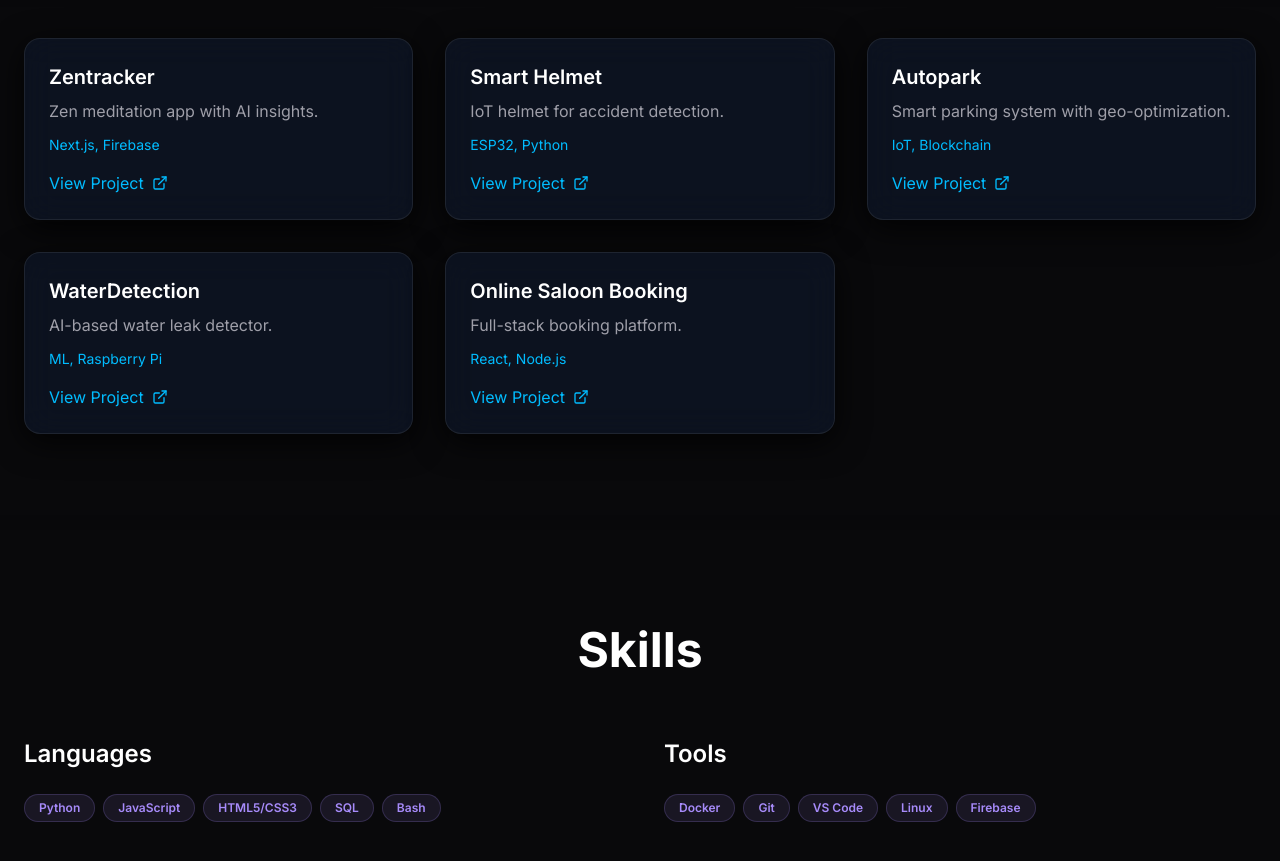
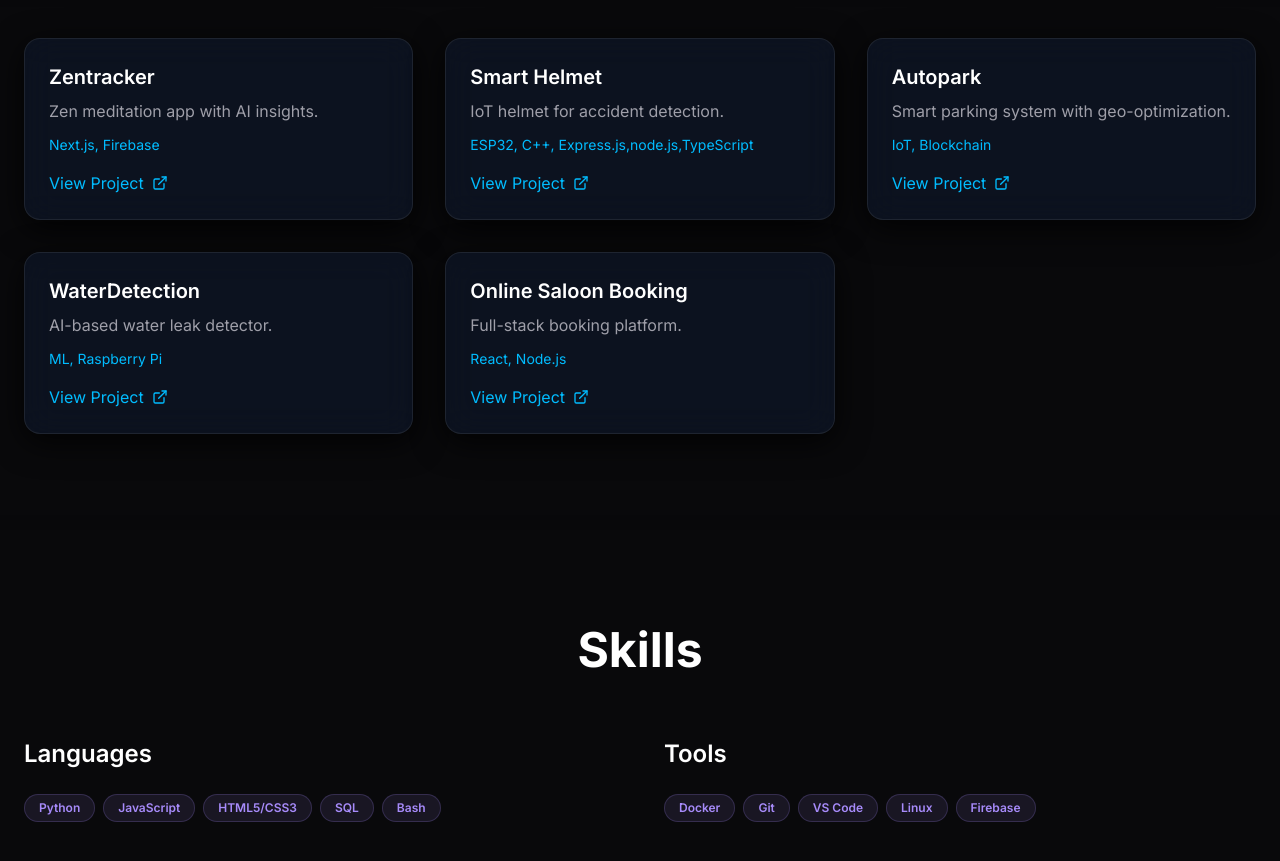
Before and after one commit to WhyNotNarayan/Portfolio, a Next.js app in the folder narayan-portfolio/: page / in a window 1280 px wide. Shown: the part 2280-3141 px from the top of the page. Built offline with nearby package versions, Linux system fonts and the light colour scheme; no server answers.

Commit message:
add the link for the two project

```diff
--- a/narayan-portfolio/components/Projects.tsx
+++ b/narayan-portfolio/components/Projects.tsx
@@ -2,8 +2,8 @@ import { motion } from 'framer-motion';
 import { ExternalLink } from 'lucide-react';
 
 const projects = [
-  { title: 'Zentracker', desc: 'Zen meditation app with AI insights.', tech: 'Next.js, Firebase', link: '#' },
-  { title: 'Smart Helmet', desc: 'IoT helmet for accident detection.', tech: 'ESP32, Python', link: '#' },
+  { title: 'Zentracker', desc: 'Zen meditation app with AI insights.', tech: 'Next.js, Firebase', link: 'https://zentrack-pvdc.onrender.com' },
+  { title: 'Smart Helmet', desc: 'IoT helmet for accident detection.', tech: 'ESP32, C++, Express.js,node.js,TypeScript', link: 'https://github.com/WhyNotNarayan/SmartHelmet_IOT' },
   { title: 'Autopark', desc: 'Smart parking system with geo-optimization.', tech: 'IoT, Blockchain', link: '#' },
   { title: 'WaterDetection', desc: 'AI-based water leak detector.', tech: 'ML, Raspberry Pi', link: '#' },
   { title: 'Online Saloon Booking', desc: 'Full-stack booking platform.', tech: 'React, Node.js', link: '#' },
```
